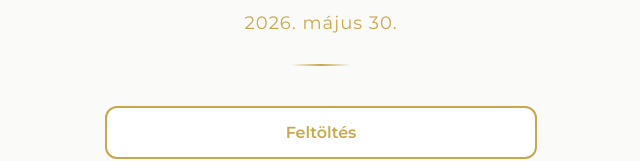
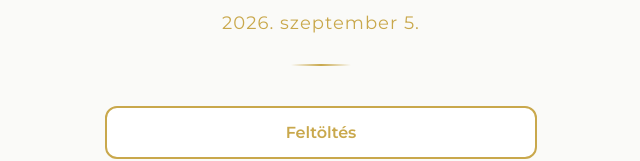
Before and after one commit to gergelybotond-dotcom/KrisztinaAndras, a website: page index.html in a window 1280 px wide. Shown: the part 376-537 px from the top of the page, 319-959 px from the left. Drawn offline with nearby package versions, Linux system fonts and the light colour scheme.

Commit message:
Update wedding date to 2026-09-05

```diff
--- a/index.html
+++ b/index.html
@@ -11,7 +11,7 @@
     <div class="main-container">
         <div class="hero-section">
             <h1 class="hero-title">Krisztina & András</h1>
-            <p class="hero-date">2026. május 30.</p>
+            <p class="hero-date">2026. szeptember 5.</p>
             <div class="decorator"></div>
             <div class="button-group">
                 <a href="upload.html" class="button button-primary">Feltöltés</a>
```
